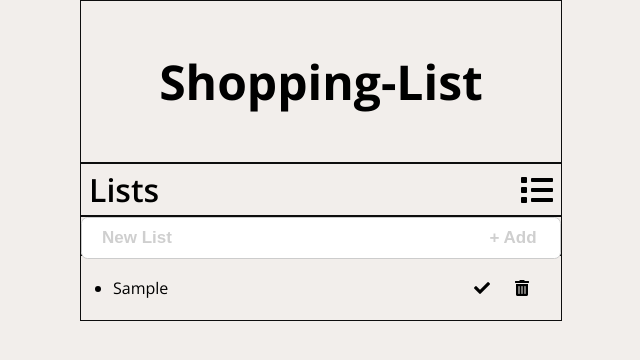
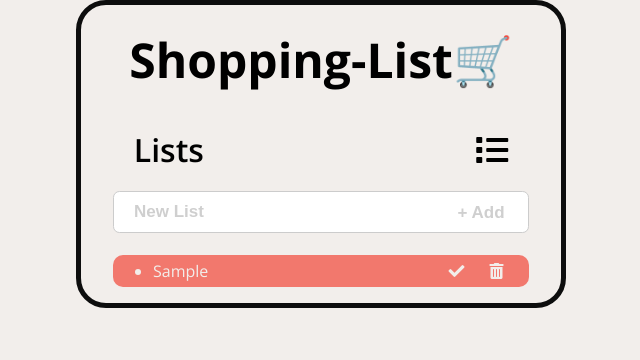
Before and after one commit to ineainea/Browser101_DreamCoding, a plain HTML site: page Making Shopping-List app/index.html in a window 1280 px wide. Both pictures are taken after typing "Sample" into the empty fields and a click on the button "+ Add". Shown: the whole page, without its empty margins (319-959 px from the left). Drawn offline with nearby package versions, Linux system fonts and the light colour scheme.

Commit message:
Complete Shopping-List
I referenced the "Dream Coding Academy" class and created my own [Shopping-List] with a strikethrough function added.

```diff
--- a/Making Shopping-List app/index.html
+++ b/Making Shopping-List app/index.html
@@ -18,7 +18,7 @@
 <body>
     <!--Title-->
     <section id="title">
-        <p class="title__name">Shopping-List</p>
+        <p class="title__name">Shopping-List🛒</p>
     </section>
     <!--Head-->
     <section id="head">
@@ -27,8 +27,11 @@
     </section>
     <!--Add List-->
     <section id="input-button">
-        <input type="text" class="input" placeholder="New List">
-        <input type="button" class="button" value="+ Add" onclick="onClick()">
+        <div class="input__container">
+            <input type="text" class="input" placeholder="New List">
+            <input type="button" class="button" value="+ Add" onclick="onClick()">
+        </div>
+
         <!--<input type="submit" id="submit" value="+ Add">-->
     </section>
     <!--Main List-->
--- a/Making Shopping-List app/main.js
+++ b/Making Shopping-List app/main.js
@@ -37,46 +37,21 @@ function checkClick() {
     //
     const item = document.querySelectorAll('.item');
     const checks = document.querySelectorAll('.fa-check');
-    const del = document.createElement('del');
-    console.log(checks);
+    // 🔆이러면 del 요소 객체가 +Add를 누를때 마다 생성됨
+    // 그러면서 append 할 때 마지막에 생성된 del이 붙게되고
+    // 마지막에 붙은 del 요소에는 text가 없으므로 빈값으로 최종적으로 출력됨!🔆
+    // 도움주신 Browser101 학생분들, 웹코딩 단톡방 분들 너무너무 감사합니다❗❗❗
+    //const del = document.createElement('del');
+
     for(let i = 0; i < item.length; i++) {
         checks[i].addEventListener('click', (e) => {
-            console.log(e);
-            console.log(item[i]);
-            console.log(item[i].childNodes[1].textContent); // p 태그의 text 값 확인
+            const del = document.createElement('del');
             let pText = item[i].childNodes[1].textContent; // p 태그의 text 값 저장
-            console.log(`text값 확인: ${item[0].childNodes[1].textContent}`)
-            console.log(`text값 확인: ${item[1].childNodes[1].textContent}`)
-            console.log(`text값 확인: ${item[2].childNodes[1].textContent}`)
             item[i].childNodes[1].textContent = ''; // p 태그의 text 삭제
-
             item[i].childNodes[1].append(del); // 위에서 만든 del tag를 p tag에 append
-            console.log(item[i].childNodes[1].childNodes[0]); // del 태그 잘 붙었는지 확인
             item[i].childNodes[1].childNodes[0].textContent = pText; // del에 pText 값을 저장
         });
     }
-
-
-
-
-
-
-
-        /*// chceck 이미지를 이벤트리스너로 가져옴
-        console.log(e.target.parentElement);
-        // check 이미지의 부모 노드의 옆의 코드를 가져옴
-        const itemText = e.target.parentElement.nextSibling;
-        const textCopy = itemText.textContent;
-        console.log(itemText); // p.item__text
-        console.log(itemText.textContent); // p.item__text 의 텍스트 내용 확인
-        itemText.replaceWith(del); // del tag로 변환
-        const delTag = e.target.parentElement.nextSibling;
-        delTag.innerText = textCopy;
-        console.log(delTag.textContent);
-        //console.log(e.previousSibling.id);*/
-
-    //console.log(`check.length: ${check.length}`);
-    //console.log(`item.length: ${item.length}`);
 }
 
 // 휴지통 이미지를 클릭했을 때 list가 삭제됨
--- a/Making Shopping-List app/style.css
+++ b/Making Shopping-List app/style.css
@@ -17,30 +17,34 @@ body {
   background-color: var(--color-white);
   margin: 0;
   cursor: default;
+  width: 480px;
+  margin: 0 auto;
+  border: 5px solid var(--color-black);
+  border-radius: 30px;
 }
 
 section {
-  width: 480px;
   display: block;
   text-align: center;
   margin: auto;
-  border: 1px solid var(--color-black);
 }
 
 .title__name {
   font-size: 3rem;
   font-weight: var(--weight-bold);
+  margin-top: 1.4rem;
+  margin-bottom: 2rem;
 }
 #head {
   display: flex;
   justify-content: space-between;
   font-size: 2rem;
+  margin: 1rem 3.3rem;
 }
 
 .head__name {
   line-height: 51px;
   font-weight: var(--weight-semi-bold);
-  margin-left: 0.5rem;
   margin-top: 0;
   margin-bottom: 0;
 }
@@ -48,16 +52,21 @@ section {
 #head i {
   display: flex;
   align-items: center;
-  margin-right: 0.5rem;
+}
+
+.input__container {
+  text-align: center;
 }
 
 #input-button {
-  height: 2.3rem;
+  height: 3rem;
 }
 
 .input {
   position: relative;
-  width: 100%;
+  display: block;
+  margin: 0.2rem auto;
+  width: 26rem;
   border: 1px solid #ccc;
   border-radius: 0.4rem;
   padding: 10px 100px 10px 20px;
@@ -77,8 +86,8 @@ section {
   color: var(--color-black);
   position: relative;
   width: 4.5rem;
-  height: 2rem;
-  left: 12rem;
+  height: 1.7rem;
+  left: 10rem;
   top: -2.3rem;
   padding: 0;
   background-color: white;
@@ -87,10 +96,19 @@ section {
   border: 0;
   color: var(--color-light-gray);
 }
+#mainList {
+  margin: 0 auto;
+  width: 26rem;
+  background-color: var(--color-light-pink);
+  border-radius: 10px;
+}
 
 #items {
-  padding: 0 2rem;
+  padding: 0 auto;
   font-size: 1rem;
+  margin-right: 1.6rem;
+  color: var(--color-white);
+  font-weight: var(--weight-regular);
 }
 
 li {
@@ -98,6 +116,7 @@ li {
   justify-content: space-between;
   flex-direction: row-reverse;
   padding-left: 0;
+  margin: 0.2rem 0;
 }
 
 li p {
```
